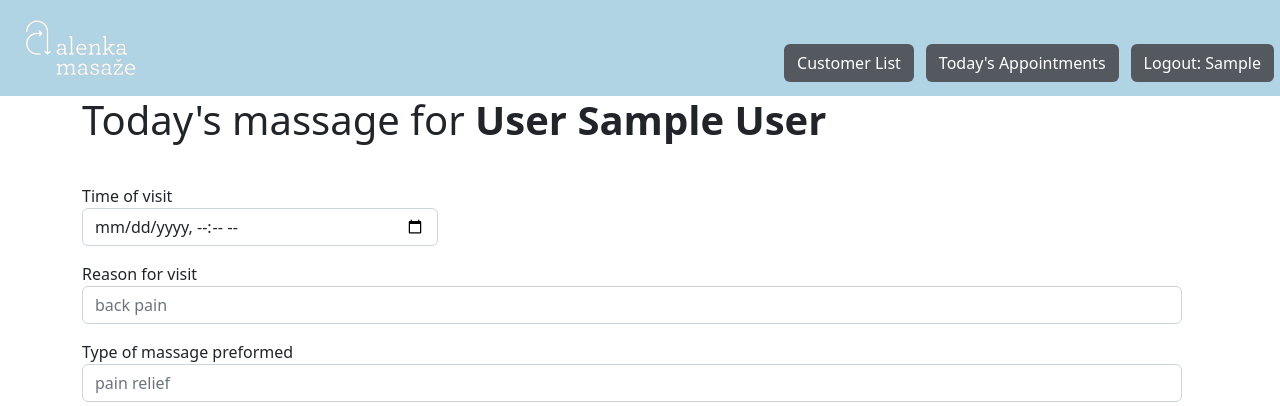
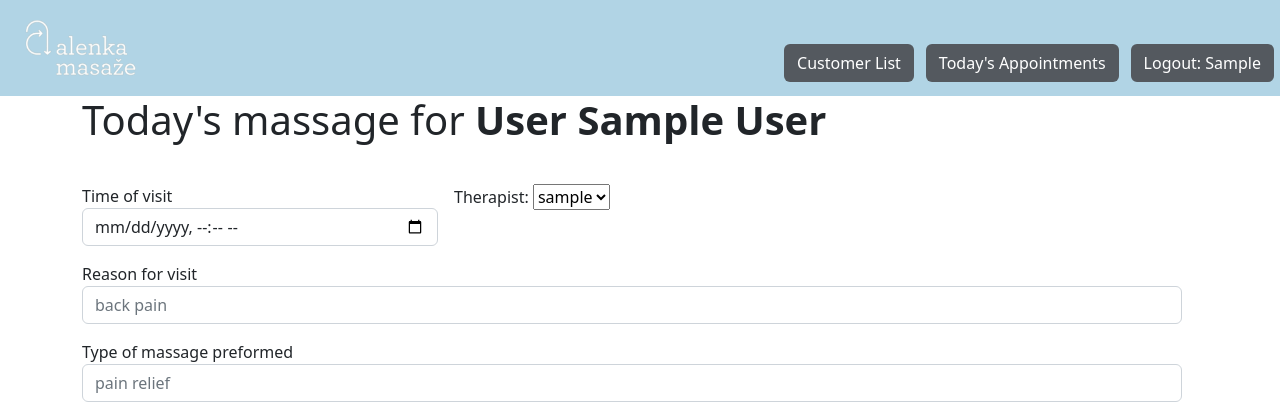
Before and after one commit to petmetic/therapy-tracker, a Django app: page /massage_list/1/add/ in a window 1280 px wide. Shown: the top 406 px of the page. Run offline with Django 4.2, Linux system fonts and the light colour scheme; a user stored in the database is signed in; tables that the repository leaves empty hold one stand-in row (values such as "Sample post").

Commit message:
fixed massage edit re-rout (#110)

```diff
--- a/src/web/forms.py
+++ b/src/web/forms.py
@@ -292,6 +292,11 @@ class MassageEditForm(ModelForm):
         ),
     )
 
+    def __init__(self, *args, **kwargs):
+        super().__init__(*args, **kwargs)
+
+        self.fields["therapist"].widget = forms.HiddenInput()
+
     class Meta:
         model = Massage
         exclude = [
--- a/src/web/templates/web/massage_add.html
+++ b/src/web/templates/web/massage_add.html
@@ -19,9 +19,9 @@
                 {{ form.start }}
             </div>
             <div class="col-md-4">
-                {{ form.therapist.first_name.errors }}
-                {{ form.therapist.first_name.label_tag }}
-                {{ form.therapist.first_name }}
+                {{ form.therapist.errors }}
+                {{ form.therapist.label_tag }}
+                {{ form.therapist }}
             </div>
             <div class="row-4">
                 {{ form.reason_for_visit.errors }}
--- a/src/web/views.py
+++ b/src/web/views.py
@@ -155,8 +155,8 @@ def massage_edit(request, pk: int):
         if form.is_valid():
             massage = form.save()
             return redirect(reverse("massage_detail", kwargs={"pk": massage.pk}))
-        # else:
-        #     print(form.errors)
+        else:
+            print(form.errors)
     else:
         form = MassageEditForm(
             instance=massage, initial={"customer": customer, "therapist": request.user}
```
Also changed, not shown: src/web/templates/web/massage_edit.html (+4 -4 lines).
